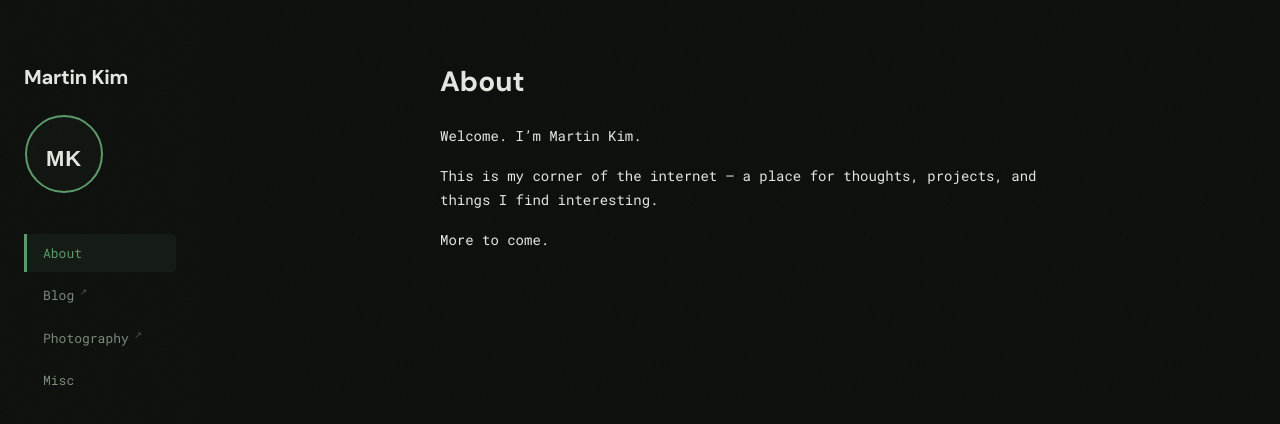
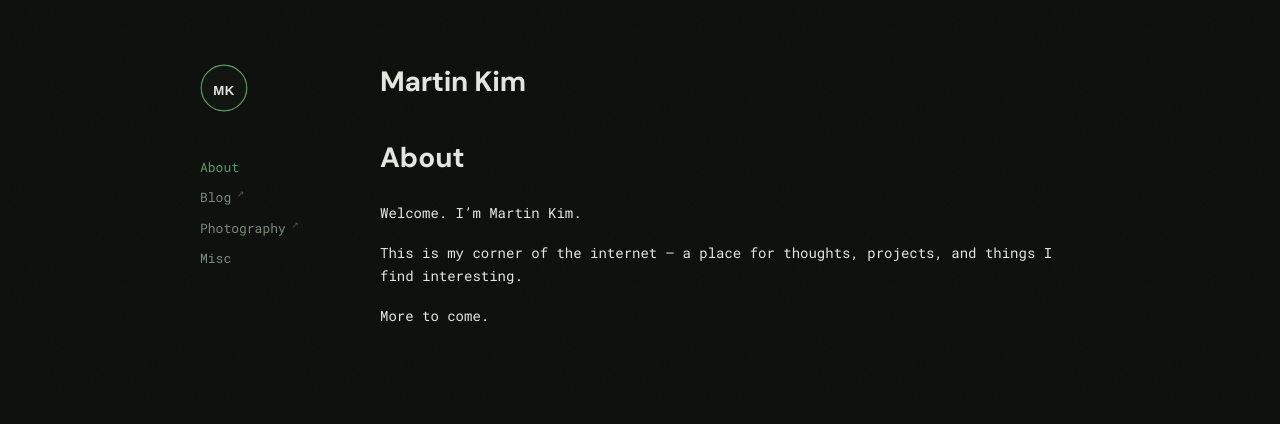
Before and after one commit to martinkim0/martinkim0.github.io, a Jekyll site: the page built from index.md, in a window 1280 px wide. Shown: the top 424 px of the page. Built offline with Jekyll 4.4.1, drawn with Linux system fonts in a browser that asks for light colours.

Commit message:
Move name above content and make sidebar flush with body
Restructure layout to match mitchellh.com pattern: logo and nav in a
narrow sticky sidebar, name as a header above the main content area.
Replace fixed sidebar with a centered flex container so both columns
sit flush at the same vertical start.

Co-Authored-By: Claude Opus 4.6 <noreply@anthropic.com>

```diff
--- a/_layouts/default.html
+++ b/_layouts/default.html
@@ -11,12 +11,12 @@
   <link rel="stylesheet" href="{{ '/assets/css/main.css' | relative_url }}">
 </head>
 <body>
+  <div class="layout">
     <aside class="sidebar">
       <div class="sidebar__inner">
-      <h1 class="sidebar__name">Martin Kim</h1>
-      <div class="sidebar__logo">
-        <img src="{{ '/assets/images/logo-placeholder.svg' | relative_url }}" alt="MK" width="80" height="80">
-      </div>
+        <a href="{{ '/' | relative_url }}" class="sidebar__logo">
+          <img src="{{ '/assets/images/logo-placeholder.svg' | relative_url }}" alt="MK" width="48" height="48">
+        </a>
         <nav class="sidebar__nav">
           {% assign nav_items = "About|/,Blog|https://substack.com/@martinkim0,Photography|https://flickr.com/photos/martinkim0,Misc|/misc/" %}
           {% assign items = nav_items | split: "," %}
@@ -45,9 +45,13 @@
       </div>
     </aside>
     <main class="content">
+      <header class="content__header">
+        <h1 class="content__name">Martin Kim</h1>
+      </header>
       <div class="content__inner">
         {{ content }}
       </div>
     </main>
+  </div>
 </body>
 </html>
--- a/_sass/_base.scss
+++ b/_sass/_base.scss
@@ -18,7 +18,6 @@ body {
   color: var(--text-primary);
   background-color: var(--bg-primary);
   min-height: 100vh;
-  display: flex;
 }
 
 // Noise texture overlay for depth
--- a/_sass/_content.scss
+++ b/_sass/_content.scss
@@ -1,14 +1,25 @@
 .content {
-  margin-left: var(--sidebar-width);
   flex: 1;
-  min-height: 100vh;
+  min-width: 0;
   animation: fadeIn var(--transition-slow) ease both;
-  animation-delay: 500ms;
+  animation-delay: 300ms;
+
+  &__header {
+    margin-bottom: var(--space-xl);
+  }
+
+  &__name {
+    font-family: var(--font-display);
+    font-weight: 700;
+    font-size: 1.5rem;
+    color: var(--text-primary);
+    letter-spacing: -0.01em;
+    animation: fadeInUp var(--transition-slow) ease both;
+    animation-delay: 150ms;
+  }
 
   &__inner {
     max-width: var(--content-max-width);
-    margin: 0 auto;
-    padding: var(--space-2xl) var(--space-xl);
   }
 
   h1 {
@@ -98,17 +109,11 @@
   }
 }
 
-// Mobile: remove sidebar offset
+// Mobile
 @media (max-width: 768px) {
   .content {
-    margin-left: 0;
-
-    &__inner {
-      padding: var(--space-xl) var(--space-lg);
+    &__name {
+      font-size: 1.25rem;
     }
   }
-
-  body {
-    flex-direction: column;
-  }
 }
--- a/_sass/_sidebar.scss
+++ b/_sass/_sidebar.scss
@@ -1,40 +1,33 @@
+.layout {
+  display: flex;
+  min-height: 100vh;
+  max-width: 960px;
+  margin: 0 auto;
+  padding: var(--space-2xl) var(--space-xl);
+  gap: var(--space-xl);
+}
+
 .sidebar {
-  position: fixed;
-  top: 0;
-  left: 0;
   width: var(--sidebar-width);
-  height: 100vh;
-  background-color: var(--bg-primary);
-  border-right: none;
-  z-index: 100;
-  overflow-y: auto;
+  flex-shrink: 0;
 
   &__inner {
-    padding: var(--space-2xl) var(--space-lg);
+    position: sticky;
+    top: var(--space-2xl);
     display: flex;
     flex-direction: column;
-    min-height: 100%;
-  }
-
-  &__name {
-    font-family: var(--font-display);
-    font-weight: 700;
-    font-size: 1.25rem;
-    color: var(--text-primary);
-    letter-spacing: -0.01em;
-    animation: fadeInUp var(--transition-slow) ease both;
-    animation-delay: 100ms;
   }
 
   &__logo {
-    margin: var(--space-lg) 0 var(--space-xl);
+    display: block;
+    margin-bottom: var(--space-xl);
     animation: fadeInUp var(--transition-slow) ease both;
-    animation-delay: 200ms;
+    animation-delay: 100ms;
 
     img {
       display: block;
-      width: 80px;
-      height: 80px;
+      width: 48px;
+      height: 48px;
       border-radius: 50%;
     }
   }
@@ -42,41 +35,32 @@
   &__nav {
     display: flex;
     flex-direction: column;
-    gap: var(--space-xs);
+    gap: 0;
   }
 
   &__link {
     display: block;
-    padding: var(--space-sm) var(--space-md);
+    padding: var(--space-xs) 0;
     font-family: var(--font-mono);
     font-size: 0.8125rem;
     font-weight: 400;
     color: var(--text-secondary);
-    border-left: 3px solid transparent;
-    border-radius: 0 4px 4px 0;
     transition:
-      color var(--transition-fast),
-      border-color var(--transition-fast),
-      transform var(--transition-fast),
-      background-color var(--transition-fast);
+      color var(--transition-fast);
     animation: fadeInUp var(--transition-slow) ease both;
 
     // Stagger nav items
-    &:nth-child(1) { animation-delay: 300ms; }
-    &:nth-child(2) { animation-delay: 380ms; }
-    &:nth-child(3) { animation-delay: 460ms; }
-    &:nth-child(4) { animation-delay: 540ms; }
+    &:nth-child(1) { animation-delay: 200ms; }
+    &:nth-child(2) { animation-delay: 260ms; }
+    &:nth-child(3) { animation-delay: 320ms; }
+    &:nth-child(4) { animation-delay: 380ms; }
 
     &:hover {
       color: var(--text-primary);
-      transform: translateX(4px);
-      background-color: rgba(91, 154, 106, 0.05);
     }
 
     &--active {
       color: var(--accent);
-      border-left-color: var(--accent);
-      background-color: rgba(91, 154, 106, 0.08);
 
       &:hover {
         color: var(--accent-hover);
@@ -91,59 +75,43 @@
   vertical-align: super;
 }
 
-// Mobile: sidebar becomes horizontal top bar
+// Mobile: sidebar becomes horizontal top section
 @media (max-width: 768px) {
+  .layout {
+    flex-direction: column;
+    padding: var(--space-xl) var(--space-lg);
+    gap: var(--space-md);
+  }
+
   .sidebar {
-    position: relative;
     width: 100%;
-    height: auto;
-    border-right: none;
-    border-bottom: 1px solid var(--border);
 
     &__inner {
-      padding: var(--space-lg) var(--space-lg);
+      position: static;
       flex-direction: row;
       flex-wrap: wrap;
       align-items: center;
       gap: var(--space-md);
-      min-height: auto;
-    }
-
-    &__name {
-      font-size: 1.1rem;
     }
 
     &__logo {
-      margin: 0;
+      margin-bottom: 0;
 
       img {
-        width: 40px;
-        height: 40px;
+        width: 36px;
+        height: 36px;
       }
     }
 
     &__nav {
       flex-direction: row;
       flex-wrap: wrap;
-      gap: var(--space-xs);
-      width: 100%;
+      gap: var(--space-sm);
     }
 
     &__link {
-      border-left: none;
-      border-bottom: 2px solid transparent;
-      border-radius: 4px 4px 0 0;
-      padding: var(--space-xs) var(--space-sm);
+      padding: var(--space-xs) 0;
       font-size: 0.75rem;
-
-      &:hover {
-        transform: none;
-      }
-
-      &--active {
-        border-left-color: transparent;
-        border-bottom-color: var(--accent);
-      }
     }
   }
 }
--- a/_sass/_variables.scss
+++ b/_sass/_variables.scss
@@ -15,7 +15,7 @@
   --font-mono: 'Roboto Mono', monospace;
 
   // Spacing
-  --sidebar-width: 200px;
+  --sidebar-width: 140px;
   --content-max-width: 680px;
   --space-xs: 0.25rem;
   --space-sm: 0.5rem;
```
Lines whose indentation alone changed are shown as unchanged.
